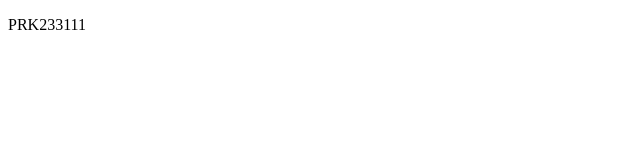
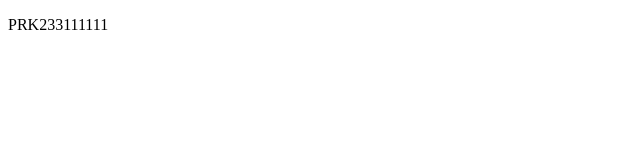
Before and after one commit to arunoda/simple-next-app, a Next.js app: page / in a window 1280 px wide. Shown: the top 160 px of the page, without its empty margins (0-640 px from the left). Built offline with nearby package versions, Linux system fonts and the light colour scheme.

Commit message:
Update index.js

```diff
--- a/pages/index.js
+++ b/pages/index.js
@@ -1,6 +1,6 @@
 const Index = () => (
   <div>
-    <p>PRK233111</p>
+    <p>PRK233111111</p>
   </div>
 );
 
```
